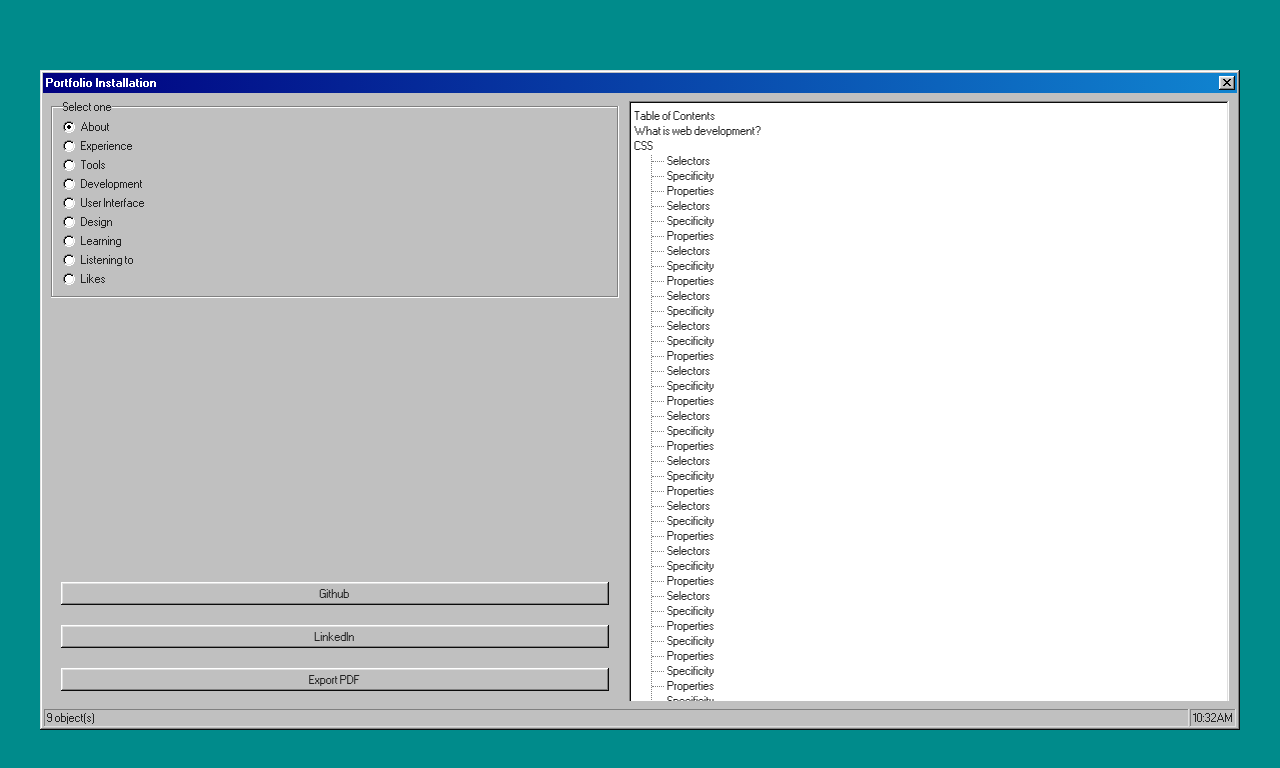
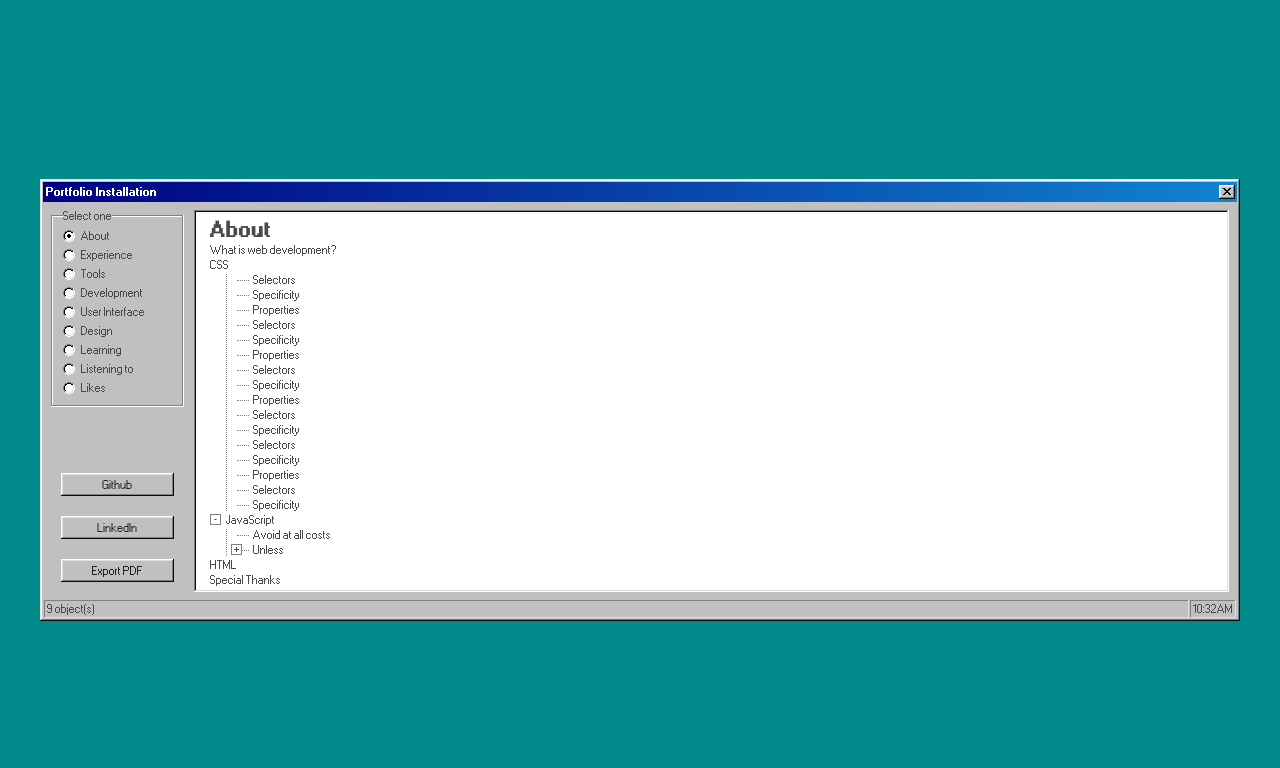
Before and after one commit to haydenismet/windows, a React (Create React App) app in the folder my-app/: page / in a window 1280 px wide. Shown: the top 768 px of the page. Built offline with nearby package versions, Linux system fonts and the light colour scheme.

Commit message:
more components, style tweaks and beginning typescript funcs

```diff
--- a/my-app/src/App.tsx
+++ b/my-app/src/App.tsx
@@ -2,6 +2,13 @@ import React from "react";
 import Window from "./components/Window";
 import "98.css";
 import "./styles/App.css";
+
+function getTime(date: Date): void {
+  let hours: number = date.getHours();
+  console.log(typeof hours, "hour of day ", hours);
+}
+
+getTime(new Date());
 
 function App() {
   return (
--- /dev/null
+++ b/my-app/src/components/About.tsx
@@ -0,0 +1,70 @@
+import React from "react";
+
+function About() {
+  return (
+    <>
+      <div className="about">
+        <ul className="tree-view">
+          <li>
+            <h3>About</h3>
+          </li>
+          <li>What is web development?</li>
+          <li>
+            CSS
+            <ul>
+              <li>Selectors</li>
+              <li>Specificity</li>
+              <li>Properties</li>
+              <li>Selectors</li>
+              <li>Specificity</li>
+              <li>Properties</li>
+              <li>Selectors</li>
+              <li>Specificity</li>
+              <li>Properties</li>
+              <li>Selectors</li>
+              <li>Specificity</li>
+              <li>Selectors</li>
+              <li>Specificity</li>
+              <li>Properties</li>
+              <li>Selectors</li>
+              <li>Specificity</li>
+            </ul>
+          </li>
+          <li>
+            <details open>
+              <summary>JavaScript</summary>
+              <ul>
+                <li>Avoid at all costs</li>
+                <li>
+                  <details>
+                    <summary>Unless</summary>
+                    <ul>
+                      <li>Avoid</li>
+                      <li>
+                        <details>
+                          <summary>At</summary>
+                          <ul>
+                            <li>Avoid</li>
+                            <li>At</li>
+                            <li>All</li>
+                            <li>Cost</li>
+                          </ul>
+                        </details>
+                      </li>
+                      <li>All</li>
+                      <li>Cost</li>
+                    </ul>
+                  </details>
+                </li>
+              </ul>
+            </details>
+          </li>
+          <li>HTML</li>
+          <li>Special Thanks</li>
+        </ul>
+      </div>
+    </>
+  );
+}
+
+export default About;
--- a/my-app/src/components/WindowRight.tsx
+++ b/my-app/src/components/WindowRight.tsx
@@ -1,107 +1,10 @@
 import React from "react";
-
+import About from "./About";
 function WindowRight() {
   return (
     <>
       <div className="right-inner-content">
-        <ul className="tree-view">
-          <li>Table of Contents</li>
-          <li>What is web development?</li>
-          <li>
-            CSS
-            <ul>
-              <li>Selectors</li>
-              <li>Specificity</li>
-              <li>Properties</li>
-              <li>Selectors</li>
-              <li>Specificity</li>
-              <li>Properties</li>
-              <li>Selectors</li>
-              <li>Specificity</li>
-              <li>Properties</li>
-              <li>Selectors</li>
-              <li>Specificity</li>
-              <li>Selectors</li>
-              <li>Specificity</li>
-              <li>Properties</li>
-              <li>Selectors</li>
-              <li>Specificity</li>
-              <li>Properties</li>
-              <li>Selectors</li>
-              <li>Specificity</li>
-              <li>Properties</li>
-              <li>Selectors</li>
-              <li>Specificity</li>
-              <li>Properties</li>
-              <li>Selectors</li>
-              <li>Specificity</li>
-              <li>Properties</li>
-              <li>Selectors</li>
-              <li>Specificity</li>
-              <li>Properties</li>
-              <li>Selectors</li>
-              <li>Specificity</li>
-              <li>Properties</li>
-              <li>Specificity</li>
-              <li>Properties</li>
-              <li>Specificity</li>
-              <li>Properties</li>
-              <li>Specificity</li>
-              <li>Properties</li>
-              <li>Specificity</li>
-              <li>Properties</li>
-              <li>Specificity</li>
-              <li>Properties</li>
-              <li>Specificity</li>
-              <li>Properties</li>
-              <li>Specificity</li>
-              <li>Properties</li>
-              <li>Specificity</li>
-              <li>Properties</li>
-              <li>Specificity</li>
-              <li>Properties</li>
-              <li>Specificity</li>
-              <li>Properties</li>
-              <li>Specificity</li>
-              <li>Properties</li>
-              <li>Specificity</li>
-              <li>Properties</li>
-              <li>Specificity</li>
-              <li>Properties</li>
-            </ul>
-          </li>
-          <li>
-            <details open>
-              <summary>JavaScript</summary>
-              <ul>
-                <li>Avoid at all costs</li>
-                <li>
-                  <details>
-                    <summary>Unless</summary>
-                    <ul>
-                      <li>Avoid</li>
-                      <li>
-                        <details>
-                          <summary>At</summary>
-                          <ul>
-                            <li>Avoid</li>
-                            <li>At</li>
-                            <li>All</li>
-                            <li>Cost</li>
-                          </ul>
-                        </details>
-                      </li>
-                      <li>All</li>
-                      <li>Cost</li>
-                    </ul>
-                  </details>
-                </li>
-              </ul>
-            </details>
-          </li>
-          <li>HTML</li>
-          <li>Special Thanks</li>
-        </ul>
+        <About />
       </div>
     </>
   );
--- a/my-app/src/styles/App.css
+++ b/my-app/src/styles/App.css
@@ -29,6 +29,7 @@ body {
   display: flex;
   justify-content: center;
   align-items: center;
+  color: #494949;
 }
 
 .outer-container {
@@ -49,7 +50,10 @@ body {
   justify-content: space-between;
 }
 
-.left-inner-content,
+.left-inner-content {
+  flex: 0.15;
+}
+
 .right-inner-content {
   flex-grow: 1;
 }
@@ -96,6 +100,10 @@ label {
   margin: 1rem 1rem;
 }
 
+.about ul li {
+  margin-left: 1rem;
+}
+
 @media screen and (max-width: 600px) {
   .outer-container {
     height: 100%;
```
